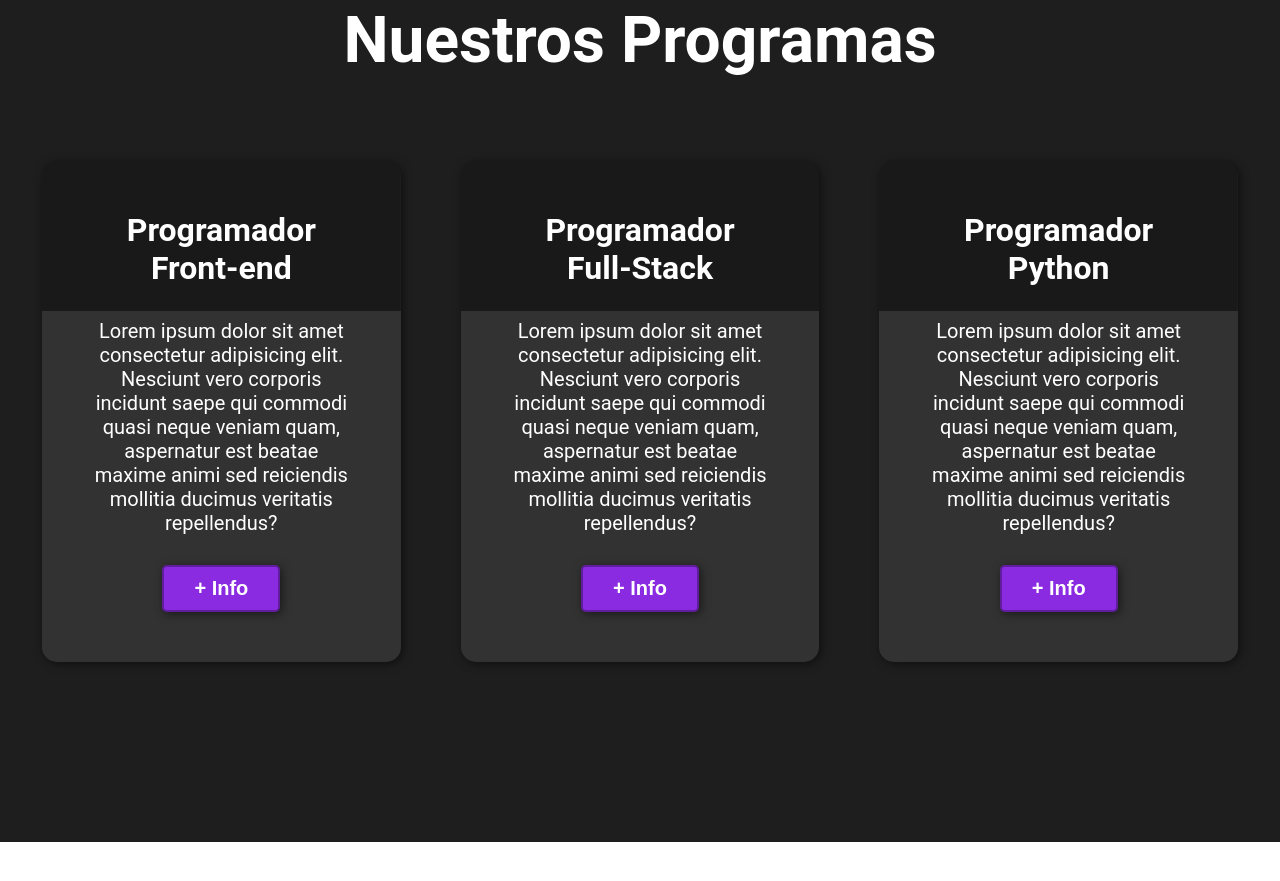
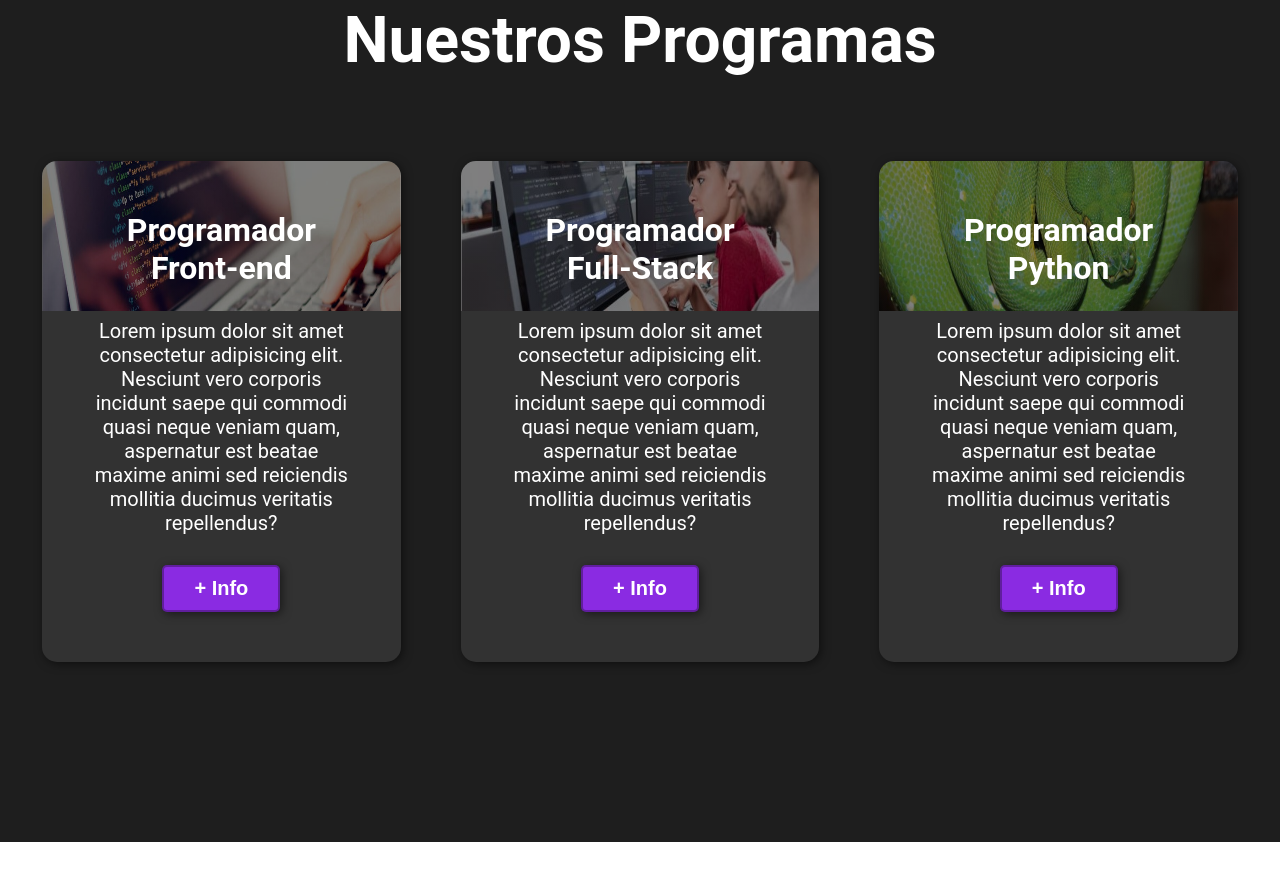
Before and after one commit to a-boyko-krg/programaYa, a plain HTML site: page index.html in a window 1280 px wide. Shown: the part 1839-2720 px from the top of the page. Drawn offline with Linux system fonts and the light colour scheme; the site is published under a folder, as on GitHub Pages, so addresses that start at the root find nothing.

Commit message:
mod style.css

```diff
--- a/css/style.css
+++ b/css/style.css
@@ -105,7 +105,8 @@ header a:hover {
    background-image: linear-gradient(0deg,
          rgba(0, 0, 0, 0.5),
          rgba(0, 0, 0, 0.5)),
-      url("/media/hero.jpg");
+      url("../media/hero.jpg");
+
    background-repeat: no-repeat;
    background-size: cover;
    background-position: center center;
@@ -157,21 +158,21 @@ header a:hover {
    background-image: linear-gradient(0deg,
          rgba(0, 0, 0, 0.5),
          rgba(0, 0, 0, 0.5)),
-      url("/media/front-end.jpg");
+      url("../media/front-end.jpg");
 }
 
 .carta:nth-child(2) {
    background-image: linear-gradient(0deg,
          rgba(0, 0, 0, 0.5),
          rgba(0, 0, 0, 0.5)),
-      url("/media/full-stack.jpg");
+      url("../media/full-stack.jpg");
 }
 
 .carta:nth-child(3) {
    background-image: linear-gradient(0deg,
          rgba(0, 0, 0, 0.5),
          rgba(0, 0, 0, 0.5)),
-      url("/media/python.jpg");
+      url("../media/python.jpg");
 }
 
 #caracteristicas .container {
@@ -261,7 +262,7 @@ footer .container {
    }
 
    #somos-proya .img-container {
-      background-image: url("/media/somos-proya.jpg");
+      background-image: url("../media/somos-proya.jpg");
       background-size: cover;
       background-position: center center;
       height: 500px;
@@ -301,25 +302,25 @@ footer .container {
       background-image: linear-gradient(0deg,
             rgba(0, 0, 0, 0.5),
             rgba(0, 0, 0, 0.5)),
-         url("/media/front-end-cropped.jpg");
+         url("../media/front-end-cropped.jpg");
    }
 
    .carta:nth-child(2) {
       background-image: linear-gradient(0deg,
             rgba(0, 0, 0, 0.5),
             rgba(0, 0, 0, 0.5)),
-         url("/media/full-stack-cropped.jpg");
+         url("../media/full-stack-cropped.jpg");
    }
 
    .carta:nth-child(3) {
       background-image: linear-gradient(0deg,
             rgba(0, 0, 0, 0.5),
             rgba(0, 0, 0, 0.5)),
-         url("/media/python-cropped.jpg");
+         url("../media/python-cropped.jpg");
    }
 
    #caracteristicas {
-      background-image: url("/media/background-2.jpeg");
+      background-image: url("../media/background-2.jpeg");
       background-repeat: no-repeat;
       background-size: 500px 400px;
       background-position: calc(100vw - 500px) 120px;
```
